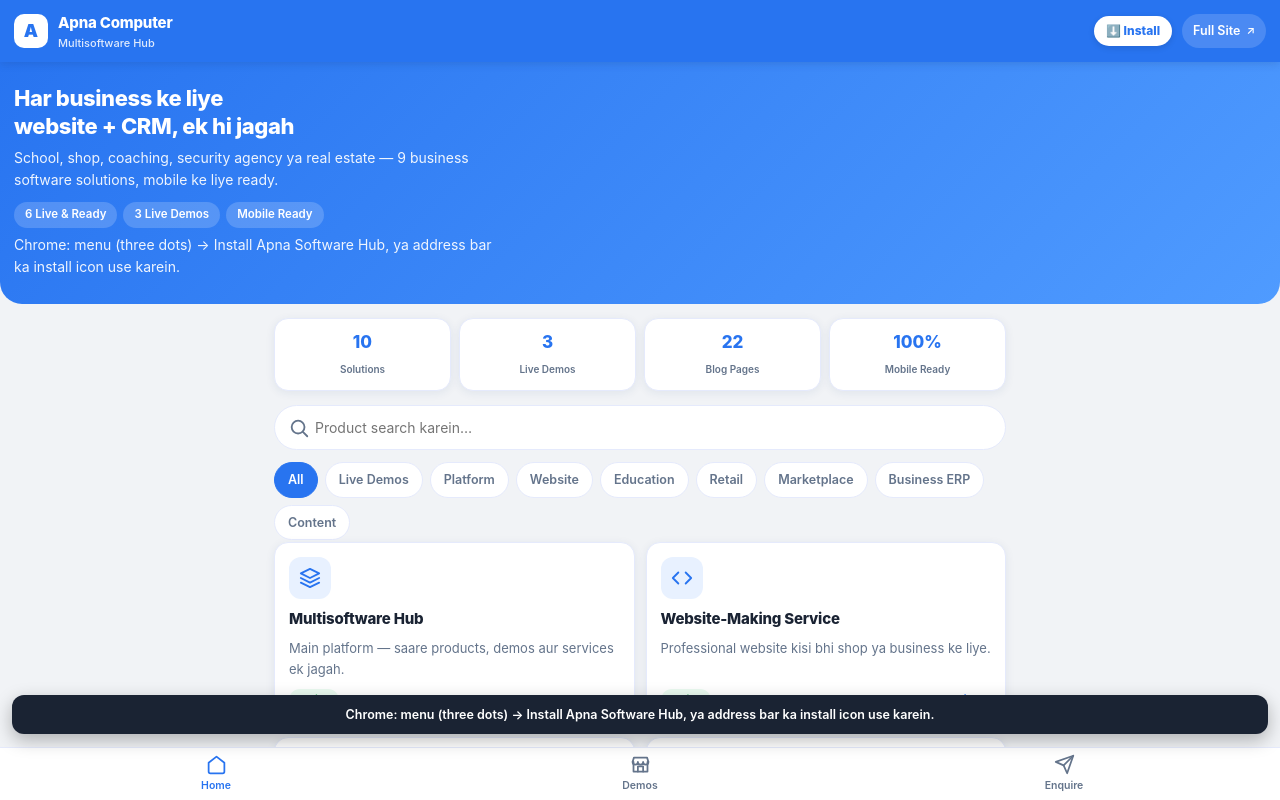
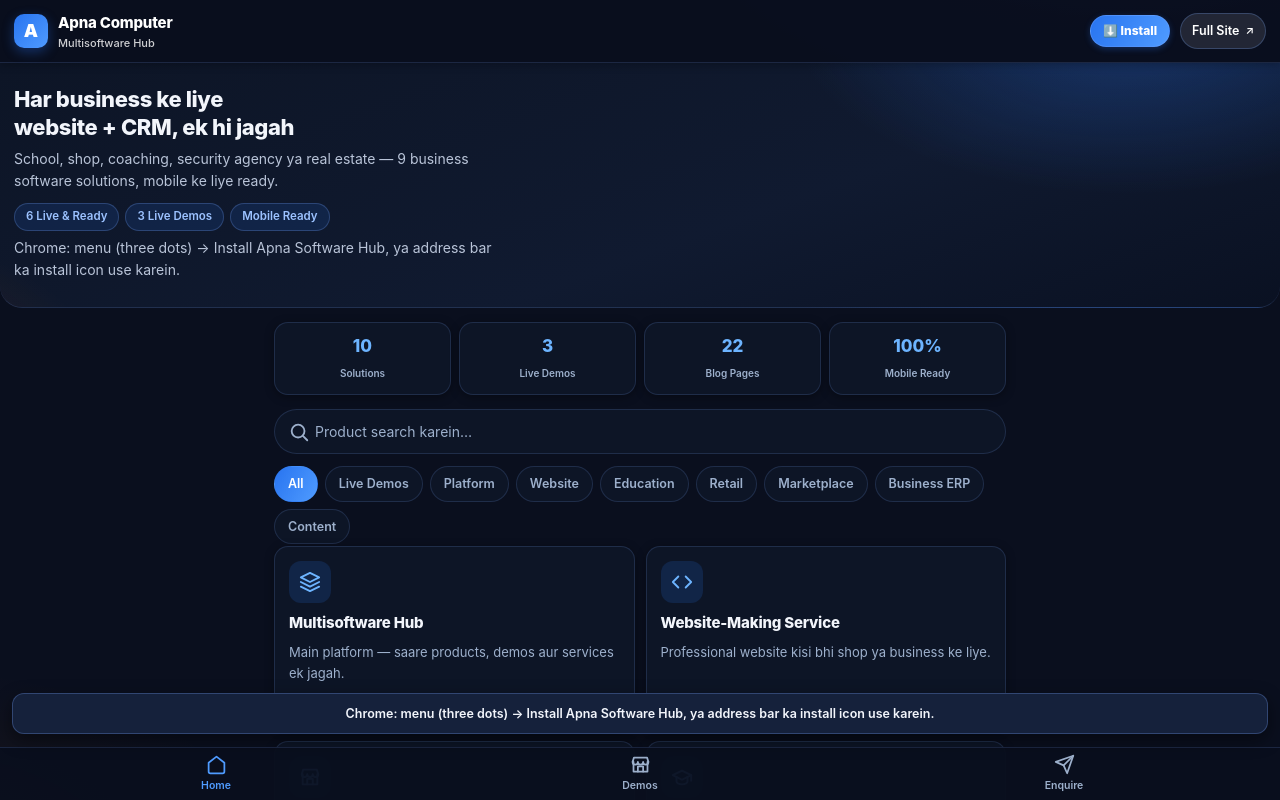
Before and after one commit to kanhaji143/apna-computer, a website: page public/app/index.html in a window 1280 px wide. Both pictures are taken after a click on the button "⬇️ Install". Shown: the top 800 px of the page. Drawn offline with Linux system fonts and the light colour scheme.

Commit message:
App (PWA): dark navy theme matching website redesign (colors only)

```diff
--- a/public/app/assets/app.css
+++ b/public/app/assets/app.css
@@ -1,34 +1,39 @@
 /* ============================================================
    APNA COMPUTER — APP DESIGN SYSTEM (mobile-first)
-   Brand: blue #2874f0 / white / orange #ff6f00 (matches hub.css)
+   Theme: dark navy + blue #2874f0 + orange accents
+   (matches Apna Software Hub homepage — dark hero, glow orbs)
    ============================================================ */
 :root {
     --primary: #2874f0;
     --primary-dark: #1a5dc8;
-    --primary-light: #e8f1ff;
-    --secondary: #ff6f00;
-    --bg: #f1f3f6;
-    --card: #ffffff;
-    --text: #1a2333;
-    --muted: #64748b;
-    --border: #e5eafc;
-    --success: #16a34a;
-    --danger: #dc2626;
+    --primary-light: rgba(40, 116, 240, .16);
+    --secondary: #ffb457;
+    --bg: #0a0f1e;
+    --card: #0d1526;
+    --text: #f2f5fb;
+    --muted: #9db0cc;
+    --border: rgba(122, 167, 255, .16);
+    --success: #34d399;
+    --danger: #f87171;
     --radius: 14px;
-    --shadow: 0 2px 10px rgba(26,58,110,.08);
+    --shadow: 0 2px 10px rgba(0,0,0,.35);
     --safe-bottom: env(safe-area-inset-bottom, 0px);
 }
 * { box-sizing: border-box; margin: 0; padding: 0; -webkit-tap-highlight-color: transparent; }
 html { -webkit-text-size-adjust: 100%; }
 body {
     font-family: 'Inter', -apple-system, 'Segoe UI', Roboto, sans-serif;
-    background: var(--bg);
+    background:
+        radial-gradient(900px 420px at 88% -12%, rgba(40,116,240,.16), transparent 60%),
+        radial-gradient(700px 360px at -8% 108%, rgba(255,111,0,.08), transparent 55%),
+        var(--bg);
+    background-attachment: fixed;
     color: var(--text);
     line-height: 1.55;
     padding-bottom: calc(72px + var(--safe-bottom)); /* bottom nav */
 }
 img, svg { display: block; }
-a { color: var(--primary); text-decoration: none; }
+a { color: #6db4ff; text-decoration: none; }
 button { font: inherit; cursor: pointer; border: none; background: none; }
 input, select, textarea { font: inherit; width: 100%; }
 
@@ -37,46 +42,57 @@
 /* ---------- Top app bar ---------- */
 .appbar {
     position: sticky; top: 0; z-index: 50;
-    background: var(--primary); color: #fff;
+    background: rgba(10, 15, 30, .92);
+    color: #fff;
     padding: calc(10px + env(safe-area-inset-top, 0px)) 14px 10px;
     display: flex; align-items: center; gap: 10px;
-    box-shadow: 0 2px 8px rgba(26,58,110,.18);
+    border-bottom: 1px solid var(--border);
+    box-shadow: 0 2px 8px rgba(0,0,0,.25);
 }
 .appbar .brand-mark {
     width: 34px; height: 34px; border-radius: 10px;
-    background: #fff; color: var(--primary);
+    background: linear-gradient(135deg, #2874f0, #4f9bff);
+    color: #fff;
     display: flex; align-items: center; justify-content: center;
     font-weight: 900; font-size: 18px; flex-shrink: 0;
+    box-shadow: 0 4px 12px rgba(40,116,240,.35);
 }
-.appbar .brand-text small { display: block; font-size: 11px; opacity: .85; font-weight: 500; }
+.appbar .brand-text small { display: block; font-size: 11px; opacity: .8; font-weight: 500; }
 .appbar .brand-text strong { font-size: 15px; font-weight: 800; letter-spacing: -.2px; }
 .appbar .spacer { flex: 1; }
 .appbar a.call-btn {
     display: flex; align-items: center; gap: 6px;
-    background: rgba(255,255,255,.16); color: #fff;
+    background: rgba(255,255,255,.1); color: #fff;
+    border: 1px solid rgba(122,167,255,.25);
     padding: 7px 11px; border-radius: 999px; font-size: 12.5px; font-weight: 600;
 }
 
 /* ---------- Offline banner ---------- */
 .offline-banner {
     display: none;
-    background: #fff7ed; color: #9a3412;
-    border-bottom: 1px solid #fed7aa;
+    background: rgba(255, 111, 0, .12); color: #fdba74;
+    border-bottom: 1px solid rgba(255, 111, 0, .3);
     padding: 7px 14px; font-size: 12.5px; text-align: center;
 }
 .offline-banner.show { display: block; }
 
-/* ---------- Hero ---------- */
+/* ---------- Hero (dark — same combo as website hero) ---------- */
 .hero {
-    background: linear-gradient(135deg, var(--primary), #4f9bff);
-    color: #fff; padding: 22px 14px 26px;
+    background:
+        radial-gradient(560px 300px at 88% -20%, rgba(40,116,240,.32), transparent 60%),
+        radial-gradient(420px 260px at -10% 130%, rgba(255,111,0,.14), transparent 55%),
+        linear-gradient(160deg, #0d1526 0%, #101a30 60%, #0a1122 100%);
+    color: #f2f5fb; padding: 22px 14px 26px;
     border-radius: 0 0 22px 22px;
+    border-bottom: 1px solid rgba(122,167,255,.18);
 }
 .hero h1 { font-size: 22px; font-weight: 800; letter-spacing: -.4px; line-height: 1.3; }
-.hero p { font-size: 14px; opacity: .92; margin-top: 6px; max-width: 480px; }
+.hero p { font-size: 14px; color: #b9c4d8; margin-top: 6px; max-width: 480px; }
 .hero .badge-row { display: flex; flex-wrap: wrap; gap: 6px; margin-top: 12px; }
 .hero .chip {
-    background: rgba(255,255,255,.18); padding: 4px 11px;
+    background: rgba(40,116,240,.14); color: #9cc2ff;
+    border: 1px solid rgba(122,167,255,.25);
+    padding: 4px 11px;
     border-radius: 999px; font-size: 11.5px; font-weight: 600;
 }
 
@@ -87,7 +103,7 @@
     padding: 10px 6px; text-align: center; box-shadow: var(--shadow);
     border: 1px solid var(--border);
 }
-.stat b { display: block; font-size: 17px; color: var(--primary); font-weight: 800; }
+.stat b { display: block; font-size: 17px; color: #6db4ff; font-weight: 800; }
 .stat span { font-size: 10px; color: var(--muted); font-weight: 600; }
 
 /* ---------- Search + chips ---------- */
@@ -95,9 +111,10 @@
 .searchbar input {
     padding: 11px 12px 11px 40px;
     border-radius: 999px; border: 1px solid var(--border);
-    background: var(--card); font-size: 14px; outline: none;
+    background: var(--card); color: var(--text); font-size: 14px; outline: none;
 }
-.searchbar input:focus { border-color: var(--primary); box-shadow: 0 0 0 3px var(--primary-light); }
+.searchbar input::placeholder { color: var(--muted); }
+.searchbar input:focus { border-color: rgba(122,167,255,.55); box-shadow: 0 0 0 3px var(--primary-light); }
 .searchbar .search-ic {
     position: absolute; left: 14px; top: 50%; transform: translateY(-50%);
     color: var(--muted); pointer-events: none;
@@ -121,7 +138,7 @@
     background: var(--card); border: 1px solid var(--border);
     font-size: 12.5px; font-weight: 600; color: var(--muted);
 }
-.chip-btn.active { background: var(--primary); border-color: var(--primary); color: #fff; }
+.chip-btn.active { background: linear-gradient(120deg, #2874f0, #4f9bff); border-color: transparent; color: #fff; }
 
 /* ---------- Product grid ---------- */
 .grid { display: grid; grid-template-columns: 1fr; gap: 11px; }
@@ -136,7 +153,7 @@
 .pcard:active { transform: scale(.985); }
 .pcard .icon-wrap {
     width: 42px; height: 42px; border-radius: 12px;
-    background: var(--primary-light); color: var(--primary);
+    background: var(--primary-light); color: #6db4ff;
     display: flex; align-items: center; justify-content: center;
 }
 .pcard h3 { font-size: 15px; font-weight: 800; letter-spacing: -.2px; }
@@ -147,11 +164,11 @@
     font-size: 10.5px; font-weight: 700; padding: 3px 9px; border-radius: 999px;
 }
 .badge::before { content: ''; width: 6px; height: 6px; border-radius: 50%; background: currentColor; }
-.badge.live { background: #eafaf0; color: var(--success); }
-.badge.demo { background: var(--primary-light); color: var(--primary); }
-.badge.soon { background: #fff4e5; color: var(--secondary); }
+.badge.live { background: rgba(52, 211, 153, .12); color: var(--success); }
+.badge.demo { background: var(--primary-light); color: #9cc2ff; }
+.badge.soon { background: rgba(255, 111, 0, .12); color: var(--secondary); }
 .open-link {
-    font-size: 12px; font-weight: 700; color: var(--primary);
+    font-size: 12px; font-weight: 700; color: #6db4ff;
     display: inline-flex; align-items: center; gap: 4px;
     padding: 13px 14px; margin: -13px -14px;
     /* enlarged touch hit-area (>=44px) without layout shift */
@@ -166,7 +183,7 @@
 .detail-hero { padding: 18px 0 4px; }
 .detail-hero .icon-wrap {
     width: 58px; height: 58px; border-radius: 16px;
-    background: var(--primary-light); color: var(--primary);
+    background: var(--primary-light); color: #6db4ff;
     display: flex; align-items: center; justify-content: center; margin-bottom: 10px;
 }
 .detail-hero h1 { font-size: 21px; font-weight: 800; letter-spacing: -.3px; }
@@ -196,19 +213,23 @@
     display: flex; align-items: center; justify-content: space-between; gap: 8px;
     background: var(--card); border: 1px solid var(--border);
     border-radius: var(--radius); padding: 12px 14px; margin-bottom: 9px;
-    font-size: 13.5px; font-weight: 700; color: var(--primary);
+    font-size: 13.5px; font-weight: 700; color: #6db4ff;
     box-shadow: var(--shadow);
 }
-.link-btn.primary { background: var(--primary); border-color: var(--primary); color: #fff; }
+.link-btn.primary {
+    background: linear-gradient(120deg, #2874f0, #4f9bff);
+    border-color: transparent; color: #fff;
+}
 .link-btn .arr { font-weight: 800; }
 .note-text {
-    font-size: 12px; color: #92400e; background: #fffbeb;
-    border: 1px solid #fde68a; border-radius: 10px; padding: 9px 12px;
+    font-size: 12px; color: #fbd38d; background: rgba(251, 191, 36, .1);
+    border: 1px solid rgba(251, 191, 36, .28); border-radius: 10px; padding: 9px 12px;
 }
 /* ---------- CTA band ---------- */
 .cta-band {
-    margin: 22px 0; background: var(--primary-light);
-    border: 1px solid var(--border); border-radius: var(--radius);
+    margin: 22px 0;
+    background: linear-gradient(160deg, rgba(40,116,240,.14), rgba(40,116,240,.06));
+    border: 1px solid rgba(122,167,255,.22); border-radius: var(--radius);
     padding: 16px; text-align: center;
 }
 .cta-band h2 { font-size: 16px; font-weight: 800; margin-bottom: 4px; }
@@ -217,30 +238,34 @@
     display: inline-flex; align-items: center; justify-content: center; gap: 7px;
     padding: 11px 18px; border-radius: 999px;
     font-size: 13.5px; font-weight: 700;
-    background: var(--primary); color: #fff; border: 1px solid var(--primary);
+    background: linear-gradient(120deg, #2874f0, #4f9bff); color: #fff;
+    border: 1px solid rgba(122,167,255,.35);
 }
-.btn.ghost { background: var(--card); color: var(--primary); border: 1px solid var(--border); }
+.btn.ghost { background: var(--card); color: #6db4ff; border: 1px solid var(--border); }
 .btn.block { width: 100%; }
 .btn:disabled { opacity: .6; }
 
 /* Install button + iOS hint (visible only when the browser allows install */
 .install-btn {
-    margin-top: 12px; background: #fff; color: var(--primary);
+    margin-top: 12px;
+    background: linear-gradient(120deg, #2874f0, #4f9bff); color: #fff;
+    border: 1px solid rgba(122,167,255,.35);
     font-weight: 800; padding: 10px 18px;
 }
 .install-btn[hidden], .install-hint[hidden] { display: none; }
 .install-hint {
-    margin-top: 10px; font-size: 12px; color: #fff; opacity: .9;
+    margin-top: 10px; font-size: 12px; color: #ffe;
 }
 
 /* Offline toast (bottom, above nav) */
 .offline-toast {
     position: fixed; left: 12px; right: 12px;
     bottom: calc(66px + var(--safe-bottom));
-    z-index: 90; background: #1a2333; color: #fff;
+    z-index: 90; background: #15213b; color: #f2f5fb;
+    border: 1px solid rgba(122,167,255,.28);
     border-radius: 12px; padding: 10px 14px;
     font-size: 12.5px; font-weight: 600; text-align: center;
-    box-shadow: 0 6px 18px rgba(0,0,0,.28);
+    box-shadow: 0 6px 18px rgba(0,0,0,.45);
     animation: toast-in .2s ease-out;
 }
 @keyframes toast-in { from { opacity: 0; transform: translateY(8px); } }
@@ -257,25 +282,27 @@
 .field input, .field select, .field textarea {
     padding: 10px 12px; border-radius: 10px;
     min-height: 44px; /* touch-friendly form controls */
-    border: 1px solid var(--border); background: var(--bg);
+    border: 1px solid var(--border); background: var(--bg); color: var(--text);
     font-size: 14px; outline: none;
 }
+.field input::placeholder, .field textarea::placeholder { color: var(--muted); }
+.field select option { color: #1a2333; }
 .field textarea { min-height: 96px; resize: vertical; }
 .field input:focus, .field select:focus, .field textarea:focus {
-    border-color: var(--primary); background: #fff;
+    border-color: rgba(122,167,255,.55); background: var(--card);
     box-shadow: 0 0 0 3px var(--primary-light);
 }
 .form-status { display: none; margin-top: 10px; padding: 10px 12px; border-radius: 10px; font-size: 12.5px; font-weight: 600; }
 .form-status.show { display: block; }
-.form-status.ok { background: #eafaf0; color: var(--success); }
-.form-status.err { background: #fef2f2; color: var(--danger); }
-.form-status.info { background: var(--primary-light); color: var(--primary-dark); }
+.form-status.ok { background: rgba(52, 211, 153, .12); color: var(--success); }
+.form-status.err { background: rgba(248, 113, 113, .12); color: var(--danger); }
+.form-status.info { background: var(--primary-light); color: #9cc2ff; }
 .form-note { font-size: 11px; color: var(--muted); margin-top: 8px; }
 
 /* ---------- Bottom nav ---------- */
 .bottom-nav {
     position: fixed; bottom: 0; left: 0; right: 0; z-index: 60;
-    background: var(--card);
+    background: rgba(10, 15, 30, .95);
     border-top: 1px solid var(--border);
     display: flex;
     padding: 6px 4px calc(6px + var(--safe-bottom));
@@ -284,7 +311,7 @@
     flex: 1; display: flex; flex-direction: column; align-items: center; gap: 3px;
     font-size: 10.5px; font-weight: 600; color: var(--muted);
 }
-.bottom-nav a.active { color: var(--primary); }
+.bottom-nav a.active { color: #4f9bff; }
 .bottom-nav svg { width: 21px; height: 21px; }
 
 /* ---------- Footer ---------- */
@@ -293,11 +320,11 @@
     border-top: 1px solid var(--border);
     font-size: 11.5px; color: var(--muted); text-align: center;
 }
-.app-footer a { color: var(--primary); }
+.app-footer a { color: #6db4ff; }
 .app-footer .rowgap { display: flex; gap: 14px; justify-content: center; margin-bottom: 6px; }
 
 /* SVG icons */
 .ic { width: 22px; height: 22px; fill: none; stroke: currentColor; stroke-width: 2; stroke-linecap: round; stroke-linejoin: round; }
 /* ---------- Top app bar install button ---------- */
-.appbar .install-top-btn { background: #fff; color: var(--primary); padding: 6px 12px; border-radius: 999px; font-size: 12px; font-weight: 800; display: inline-flex; align-items: center; gap: 4px; box-shadow: 0 2px 6px rgba(0,0,0,.12); }
+.appbar .install-top-btn { background: linear-gradient(120deg, #2874f0, #4f9bff); color: #fff; border: 1px solid rgba(122,167,255,.35); padding: 6px 12px; border-radius: 999px; font-size: 12px; font-weight: 800; display: inline-flex; align-items: center; gap: 4px; box-shadow: 0 2px 6px rgba(40,116,240,.3); }
 .appbar .install-top-btn:active { transform: scale(.96); }
```
Also changed, not shown: public/app/contact.html (+3 -3 lines), public/app/detail.html (+2 -2 lines), public/app/index.html (+1 -1 lines).
